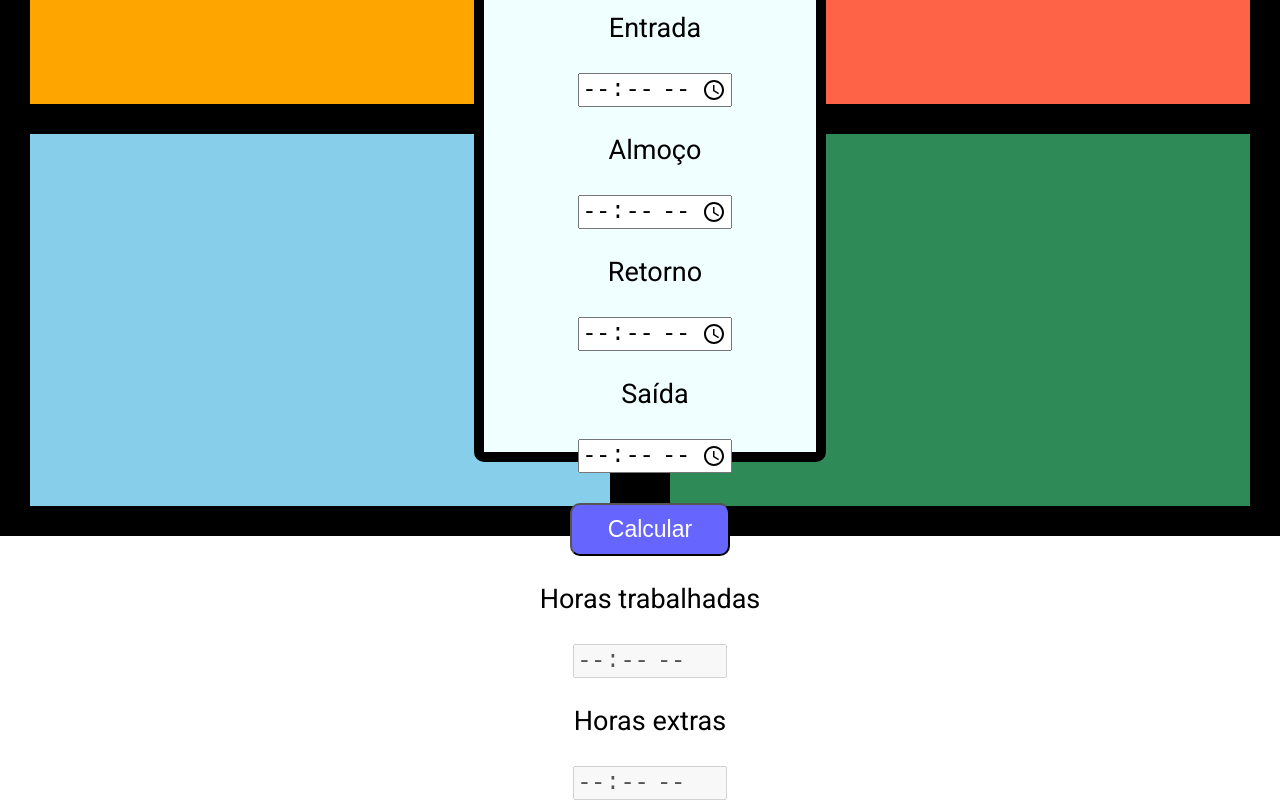
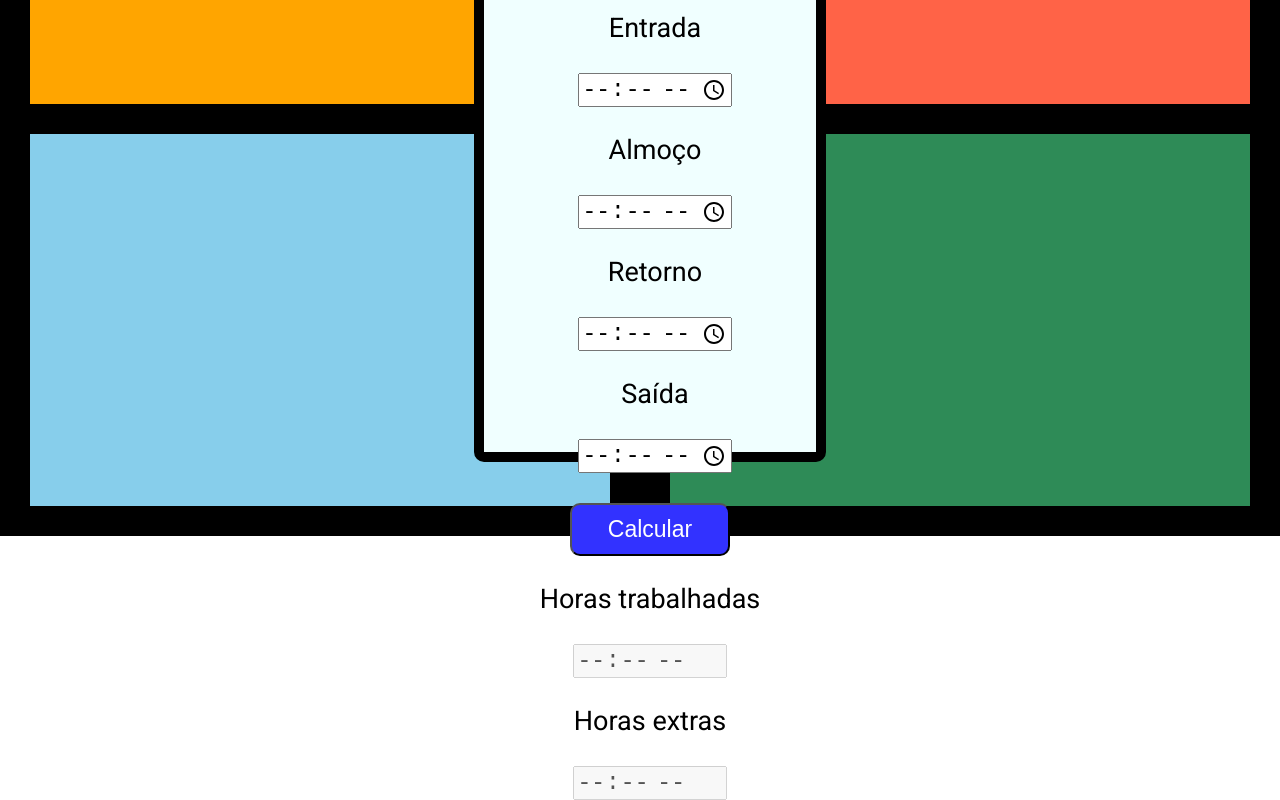
Before and after one commit to MarceloDCarmo/registroDePonto, a plain HTML site: page index.html in a window 1280 px wide. In both pictures the pointer is over the input "Calcular". Shown: the part 288-1088 px from the top of the page. Drawn offline with Linux system fonts and the light colour scheme.

Commit message:
Adicionado efeito de transição no botão 'Calcular'

```diff
--- a/style.css
+++ b/style.css
@@ -89,4 +89,9 @@ input {
     font-weight: 400;
     font-size: 23px;
     margin-top: 30px;
+    transition: .5s;
 }
+
+.button:hover {
+    background-color: #3232ff;
+}
```
